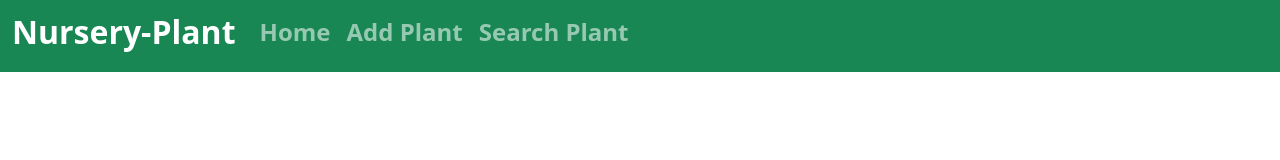
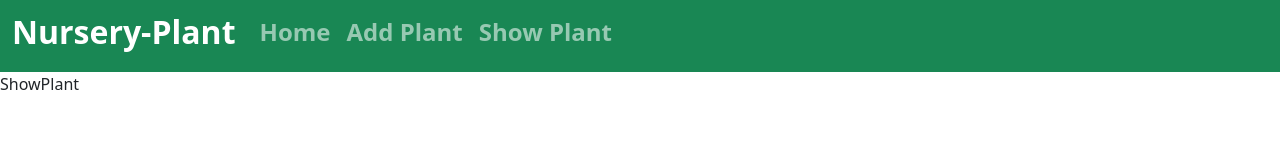
Before and after one commit to AnandShirbhaiyye/nursery-plant, a React (Create React App) app in the folder client/: page /showplant in a window 1280 px wide. Shown: the top 160 px of the page. Built offline with nearby package versions, Linux system fonts and the light colour scheme.

Commit message:
create a show plant file and added route in app.js file

```diff
--- a/client/src/AddPlant/AddPlant.js
+++ b/client/src/AddPlant/AddPlant.js
@@ -4,7 +4,7 @@ import { useState } from "react";
 import plantimg from './jaconda-52.png';
 import axios from 'axios';
 import swal from "sweetalert";
-import { Link, useNavigate } from "react-router-dom";
+import { useNavigate } from "react-router-dom";
 export default function AddPlant() {
 
     const navigate = useNavigate();
@@ -47,7 +47,7 @@ export default function AddPlant() {
                   .then((res) => {
                     swal("Success!", "Plant Added successfully!", "success").then(
                       (value) => {
-                        navigate("/");
+                        navigate("/showplant");
                       }
                     );
                   })
--- a/client/src/App.js
+++ b/client/src/App.js
@@ -1,6 +1,7 @@
 import React from 'react'
 import AddPlant from './AddPlant/AddPlant'
 import { BrowserRouter, Route, Routes, Link } from "react-router-dom";
+import ShowPlant from './ShowPlant/ShowPlant';
 
 export default function App() {
   return (
@@ -36,8 +37,8 @@ export default function App() {
                   </Link>
                 </li>
                 <li className="nav-item">
-                  <Link className="nav-link" to="./searchbook">
-                    <h4><b>Search Plant</b></h4>
+                  <Link className="nav-link" to="./showplant">
+                    <h4><b>Show Plant</b></h4>
                   </Link>
                 </li>
               </ul>
@@ -47,6 +48,7 @@ export default function App() {
 
         <Routes>
           <Route path="/addplant" element={<AddPlant />} />
+          <Route path="/showplant" element={<ShowPlant />} />
         </Routes>
       </BrowserRouter>
     </div>
--- /dev/null
+++ b/client/src/ShowPlant/ShowPlant.js
@@ -0,0 +1,7 @@
+import React from 'react'
+
+export default function ShowPlant() {
+  return (
+    <div>ShowPlant</div>
+  )
+}
```
Also changed, not shown: client/src/ShowPlant/Showplant.css (added).
